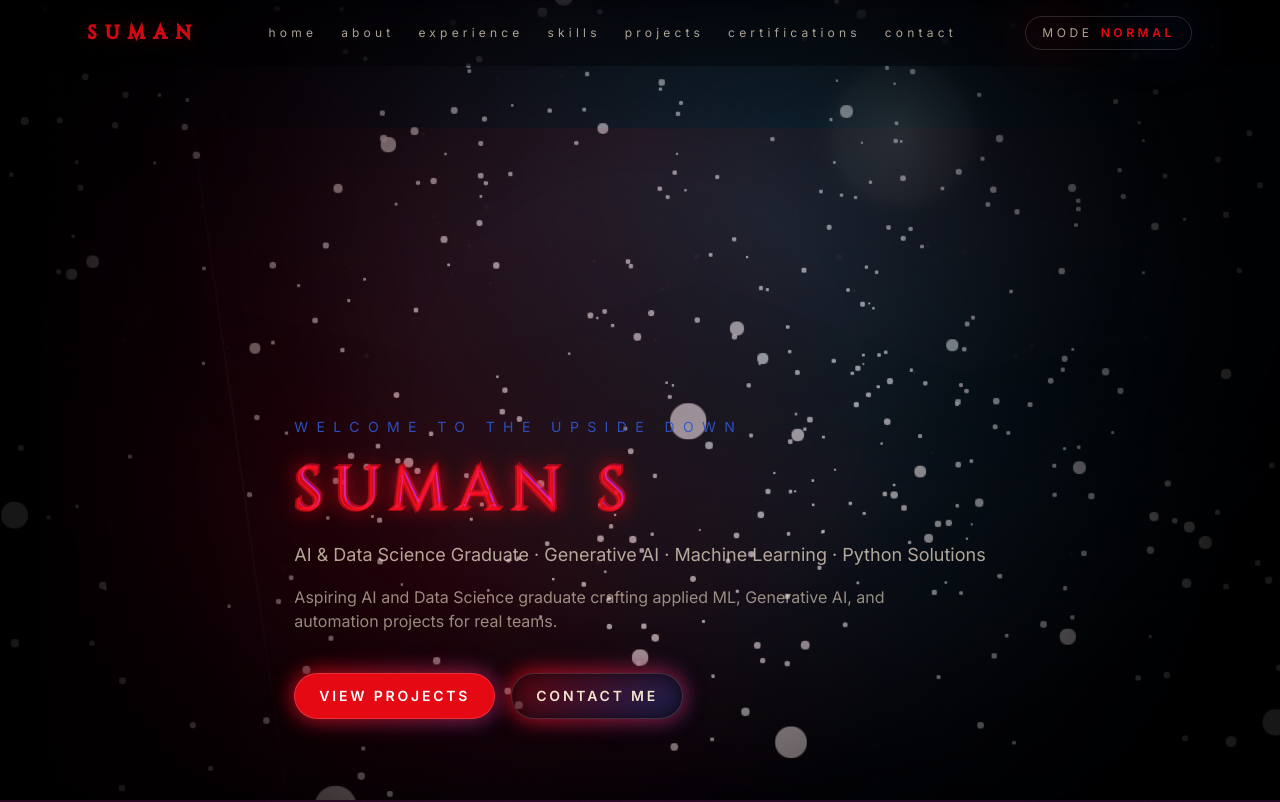
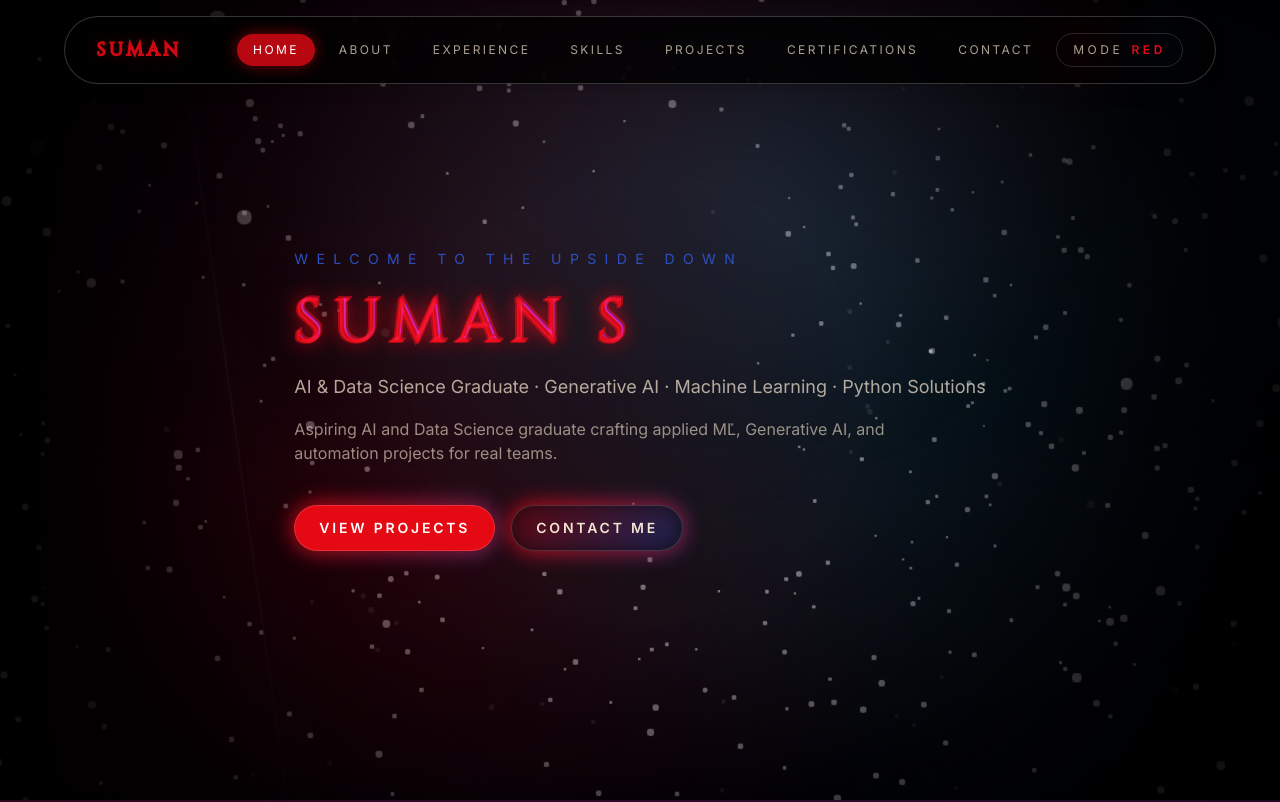
Before and after one commit to suman2k4/Suman-Portfolio, a React (Vite) app: page / in a window 1280 px wide. Shown: the top 802 px of the page. Built offline with nearby package versions, Linux system fonts and the light colour scheme.

Commit message:
feat: Implement initial portfolio application structure, navigation, home hero, and theme toggling.

```diff
--- a/src/App.jsx
+++ b/src/App.jsx
@@ -59,7 +59,7 @@ export default function App() {
       <div className="grain-overlay" />
       <div className="glitch-overlay" />
       <div className="vignette-overlay" />
-      <main className="relative z-10 mx-auto max-w-6xl px-6 pt-32 pb-24">
+      <main className="relative z-10 mx-auto max-w-6xl px-6 pb-24">
         {sections}
         <Footer />
       </main>
--- a/src/components/layout/Navbar.jsx
+++ b/src/components/layout/Navbar.jsx
@@ -1,6 +1,6 @@
 import { useEffect, useState } from 'react'
 import PropTypes from 'prop-types'
-import { motion } from 'framer-motion'
+import { motion, AnimatePresence } from 'framer-motion'
 import { scrollToId } from '../../utils/scroll'
 import ThemeToggle from '../ui/ThemeToggle'
 
@@ -15,43 +15,141 @@ const navLinks = [
 ]
 
 export default function Navbar({ themeMode, onToggleTheme }) {
-  const [scrolled, setScrolled] = useState(false)
+  const [activeSection, setActiveSection] = useState('home')
+  const [mobileMenuOpen, setMobileMenuOpen] = useState(false)
 
   useEffect(() => {
-    const handleScroll = () => setScrolled(window.scrollY > 24)
-    window.addEventListener('scroll', handleScroll)
-    return () => window.removeEventListener('scroll', handleScroll)
+    const observer = new IntersectionObserver(
+      (entries) => {
+        entries.forEach((entry) => {
+          if (entry.isIntersecting) {
+            setActiveSection(entry.target.id)
+          }
+        })
+      },
+      { threshold: 0.2, rootMargin: '-20% 0px -35% 0px' }
+    )
+
+    navLinks.forEach((link) => {
+      const section = document.getElementById(link)
+      if (section) observer.observe(section)
+    })
+
+    return () => observer.disconnect()
   }, [])
 
+  const toggleMobileMenu = () => setMobileMenuOpen(!mobileMenuOpen)
+
   return (
+    <>
       <motion.header
-      className={`fixed top-0 inset-x-0 z-30 backdrop-blur-xl transition-all duration-500 ${
-        scrolled ? 'bg-black/70 border-b border-white/10 py-2' : 'bg-black/30 py-4'
+        className="fixed top-4 left-0 right-0 z-50 mx-auto w-[95%] max-w-6xl rounded-full border border-white/20 bg-black/80 shadow-lg backdrop-blur-xl transition-all duration-500"
+        initial={{ y: -100, opacity: 0 }}
+        animate={{ y: 0, opacity: 1 }}
+        transition={{ duration: 0.8, ease: 'easeOut' }}
+      >
+        <nav className="relative flex items-center justify-between px-8 py-4">
+          {/* Mobile: Burger Button (Left) */}
+          <div className="flex lg:hidden">
+            <button
+              onClick={toggleMobileMenu}
+              className="group relative flex h-8 w-8 flex-col items-center justify-center gap-1.5"
+              aria-label="Toggle Menu"
+            >
+              <span
+                className={`h-0.5 w-6 rounded-full bg-stCream transition-transform duration-300 ${mobileMenuOpen ? 'translate-y-2 rotate-45' : ''
                   }`}
-      initial={{ y: -80, opacity: 0 }}
-      animate={{ y: 0, opacity: 1 }}
-    >
-      <nav className="mx-auto flex max-w-6xl items-center justify-between px-6 text-xs uppercase tracking-[0.35em]">
+              />
+              <span
+                className={`h-0.5 w-6 rounded-full bg-stCream transition-opacity duration-300 ${mobileMenuOpen ? 'opacity-0' : ''
+                  }`}
+              />
+              <span
+                className={`h-0.5 w-6 rounded-full bg-stCream transition-transform duration-300 ${mobileMenuOpen ? '-translate-y-2 -rotate-45' : ''
+                  }`}
+              />
+            </button>
+          </div>
+
+          {/* Logo: Centered on Mobile, Left on Desktop */}
+          <div className="absolute left-1/2 -translate-x-1/2 lg:static lg:translate-x-0 lg:flex-none lg:mr-12">
             <button
               onClick={() => scrollToId('home')}
-          className="font-display text-lg tracking-[0.5em] text-stRed title-outline"
+              className="font-display text-lg tracking-[0.2em] text-stRed title-outline"
             >
               SUMAN
             </button>
-        <div className="hidden gap-6 text-stCream/70 lg:flex">
-          {navLinks.map((link) => (
+          </div>
+
+          {/* Desktop Links: Centered */}
+          <div className="hidden items-center gap-2 lg:flex">
+            {navLinks.map((link) => {
+              const isActive = activeSection === link
+              return (
                 <button
                   key={link}
                   onClick={() => scrollToId(link)}
-              className="hover:text-stCream transition-colors"
+                  className={`relative rounded-full px-4 py-2 text-xs uppercase tracking-[0.2em] transition-colors ${isActive ? 'text-white' : 'text-stCream/70 hover:text-white'
+                    }`}
+                >
+                  {isActive && (
+                    <motion.span
+                      layoutId="nav-active"
+                      className={`absolute inset-0 -z-10 rounded-full shadow-[0_0_15px_rgba(229,9,20,0.5)] ${themeMode === 'upside-down'
+                        ? 'bg-stBlue/80 shadow-[0_0_15px_rgba(48,86,211,0.5)]'
+                        : 'bg-stRed/80 shadow-[0_0_15px_rgba(229,9,20,0.5)]'
+                        }`}
+                      transition={{ type: 'spring', stiffness: 300, damping: 30 }}
+                    />
+                  )}
+                  {link}
+                </button>
+              )
+            })}
+          </div>
+
+          {/* Right: Theme Toggle */}
+          <div className="flex">
+            <ThemeToggle mode={themeMode} onToggle={onToggleTheme} />
+          </div>
+        </nav>
+      </motion.header>
+
+      {/* Mobile Menu Overlay - Aligned Left below Burger */}
+      <AnimatePresence>
+        {mobileMenuOpen && (
+          <motion.div
+            initial={{ opacity: 0, y: -10, scale: 0.95 }}
+            animate={{ opacity: 1, y: 0, scale: 1 }}
+            exit={{ opacity: 0, y: -10, scale: 0.95 }}
+            className="fixed top-20 left-[5%] z-40 w-64 rounded-2xl border border-white/10 bg-black/90 p-4 shadow-2xl backdrop-blur-xl lg:hidden"
+          >
+            <div className="flex flex-col gap-2">
+              {navLinks.map((link) => {
+                const isActive = activeSection === link
+                return (
+                  <button
+                    key={link}
+                    onClick={() => {
+                      scrollToId(link)
+                      setMobileMenuOpen(false)
+                    }}
+                    className={`relative w-full rounded-lg py-3 text-left pl-4 text-sm uppercase tracking-[0.2em] transition-all ${isActive
+                      ? themeMode === 'upside-down'
+                        ? 'bg-stBlue/20 text-white shadow-[0_0_10px_rgba(48,86,211,0.2)]'
+                        : 'bg-stRed/20 text-white shadow-[0_0_10px_rgba(229,9,20,0.2)]'
+                      : 'text-stCream/70 hover:bg-white/5 hover:text-white'
+                      }`}
                   >
                     {link}
                   </button>
-          ))}
+                )
+              })}
             </div>
-        <ThemeToggle mode={themeMode} onToggle={onToggleTheme} />
-      </nav>
-    </motion.header>
+          </motion.div>
+        )}
+      </AnimatePresence>
+    </>
   )
 }
 
--- a/src/components/sections/HomeHero.jsx
+++ b/src/components/sections/HomeHero.jsx
@@ -55,7 +55,7 @@ export default function HomeHero() {
   }, [enableParallax, mouseX, mouseY])
 
   return (
-    <section id="home" className="relative flex min-h-screen items-start md:items-center pt-10 md:pt-20">
+    <section id="home" className="relative flex min-h-[100vh] items-center justify-center">
       <motion.div
         style={enableParallax ? { x: moveX, y: moveY } : undefined}
         className="absolute inset-0 -z-10 opacity-30"
--- a/src/components/ui/ThemeToggle.jsx
+++ b/src/components/ui/ThemeToggle.jsx
@@ -11,8 +11,8 @@ export default function ThemeToggle({ mode, onToggle }) {
       whileTap={{ scale: 0.95 }}
     >
       <span className="text-stCream/70">Mode</span>
-      <span className={`font-semibold ${isUpsideDown ? 'text-stPurple' : 'text-stRed'}`}>
-        {isUpsideDown ? 'Upside Down' : 'Normal'}
+      <span className={`font-semibold ${isUpsideDown ? 'text-stBlue' : 'text-stRed'}`}>
+        {isUpsideDown ? 'Blue' : 'Red'}
       </span>
       <span className="absolute inset-0 -z-10 rounded-full bg-gradient-to-r from-stRed/20 via-transparent to-stBlue/20 blur-xl" />
     </motion.button>
@@ -20,6 +20,6 @@ export default function ThemeToggle({ mode, onToggle }) {
 }
 
 ThemeToggle.propTypes = {
-  mode: PropTypes.oneOf(['normal', 'upside-down']).isRequired,
+  mode: PropTypes.oneOf(['upside-down', 'normal']).isRequired,
   onToggle: PropTypes.func.isRequired
 }
--- /dev/null
+++ b/src/components/visuals/InteractiveParticles.jsx
@@ -0,0 +1,96 @@
+import { useRef, useMemo } from 'react'
+import { useFrame } from '@react-three/fiber'
+import { Points, PointMaterial } from '@react-three/drei'
+import * as THREE from 'three'
+
+export default function InteractiveParticles({ count = 200, color = '#fff', size = 0.1, spread = 15 }) {
+    const points = useRef()
+
+    // Initial positions
+    const [positions, initialPositions] = useMemo(() => {
+        const pos = new Float32Array(count * 3)
+        const init = new Float32Array(count * 3)
+
+        const spreadX = Array.isArray(spread) ? spread[0] : spread
+        const spreadY = Array.isArray(spread) ? spread[1] : spread
+        const spreadZ = Array.isArray(spread) ? spread[2] : spread
+
+        for (let i = 0; i < count; i++) {
+            const x = (Math.random() - 0.5) * spreadX
+            const y = (Math.random() - 0.5) * spreadY
+            const z = (Math.random() - 0.5) * spreadZ
+            pos[i * 3] = x
+            pos[i * 3 + 1] = y
+            pos[i * 3 + 2] = z
+            init[i * 3] = x
+            init[i * 3 + 1] = y
+            init[i * 3 + 2] = z
+        }
+        return [pos, init]
+    }, [count, spread])
+
+    useFrame((state) => {
+        if (!points.current) return
+
+        // Constant rotation
+        points.current.rotation.y += 0.0005
+        points.current.rotation.x = Math.sin(state.clock.elapsedTime * 0.1) * 0.05
+
+        // Mouse Interaction
+        const { pointer, viewport } = state
+
+        const mouseX = pointer.x * (viewport.width / 2)
+        const mouseY = pointer.y * (viewport.height / 2)
+
+        const positionsArray = points.current.geometry.attributes.position.array
+
+        for (let i = 0; i < count; i++) {
+            const ix = i * 3
+            const iy = i * 3 + 1
+            const iz = i * 3 + 2
+
+            const px = positionsArray[ix]
+            const py = positionsArray[iy]
+
+            // Distance to mouse (approximate in local space)
+            const dx = mouseX - px
+            const dy = mouseY - py
+            const dist = Math.sqrt(dx * dx + dy * dy)
+
+            const ox = initialPositions[ix]
+            const oy = initialPositions[iy]
+            const oz = initialPositions[iz]
+
+            let tx = ox
+            let ty = oy
+            let tz = oz
+
+            // Repulsion radius
+            if (dist < 4) {
+                const force = (4 - dist) * 0.5
+                tx -= (dx / dist) * force
+                ty -= (dy / dist) * force
+            }
+
+            positionsArray[ix] += (tx - positionsArray[ix]) * 0.1
+            positionsArray[iy] += (ty - positionsArray[iy]) * 0.1
+            positionsArray[iz] += (tz - positionsArray[iz]) * 0.1
+        }
+
+        points.current.geometry.attributes.position.needsUpdate = true
+    })
+
+    return (
+        <Points ref={points} positions={positions} stride={3} frustumCulled={false}>
+            <PointMaterial
+                transparent
+                color={color}
+                size={size}
+                sizeAttenuation={true}
+                depthWrite={false}
+                opacity={0.6}
+                blending={THREE.AdditiveBlending}
+            />
+        </Points>
+    )
+}
--- a/src/components/visuals/StrangerBackground.jsx
+++ b/src/components/visuals/StrangerBackground.jsx
@@ -1,51 +1,31 @@
-import { useMemo } from 'react'
+import { Canvas } from '@react-three/fiber'
+import InteractiveParticles from './InteractiveParticles'
 
-const sporeCount = 60
 const lightningStrikes = [
   { id: 'l-a', left: '18%', delay: 1.2 },
   { id: 'l-b', left: '62%', delay: 2.4 }
 ]
 
 export default function StrangerBackground() {
-  const spores = useMemo(
-    () =>
-      Array.from({ length: sporeCount }).map((_, idx) => ({
-        id: idx,
-        x: Math.random() * 100,
-        size: 2 + Math.random() * 3,
-        delay: Math.random() * 4,
-        duration: 6 + Math.random() * 6,
-        drift: -2 + Math.random() * 4,
-        scale: 0.6 + Math.random() * 0.7
-      })),
-    []
-  )
-
   return (
     <div className="stranger-bg" aria-hidden="true">
       <div className="stranger-bg__sky" />
       <div className="stranger-bg__stars" />
-      <div className="stranger-bg__moon" />
-      <div className="stranger-bg__ridge" />
+      {/* Moon and Ridge removed as per request */}
       <div className="stranger-bg__trees" />
       <div className="stranger-bg__fog" />
-      <div className="stranger-bg__spores">
-        {spores.map((spore) => (
-          <span
-            key={spore.id}
-            className="stranger-spore"
-            style={{
-              left: `${spore.x}%`,
-              animationDelay: `${spore.delay}s`,
-              animationDuration: `${spore.duration}s`,
-              width: `${spore.size}px`,
-              height: `${spore.size}px`,
-              '--drift-x': `${spore.drift}vw`,
-              '--spore-scale': spore.scale
-            }}
-          />
-        ))}
+
+      <div className="absolute inset-0 z-10 pointer-events-none">
+        <Canvas
+          camera={{ position: [0, 0, 5], fov: 60 }}
+          gl={{ alpha: true, antialias: false }}
+          eventSource={document.body}
+          eventPrefix="client"
+        >
+          <InteractiveParticles count={120} color="#ffffff" size={0.12} spread={14} />
+        </Canvas>
       </div>
+
       <div className="stranger-bg__lightning">
         {lightningStrikes.map((bolt) => (
           <span key={bolt.id} className="stranger-bolt" style={{ left: bolt.left, animationDelay: `${bolt.delay}s` }} />
```
Also changed, not shown: src/components/visuals/UpsideDownScene.jsx (+11 -38 lines), src/index.css (+59 -13 lines). Lines whose indentation alone changed are shown as unchanged.
